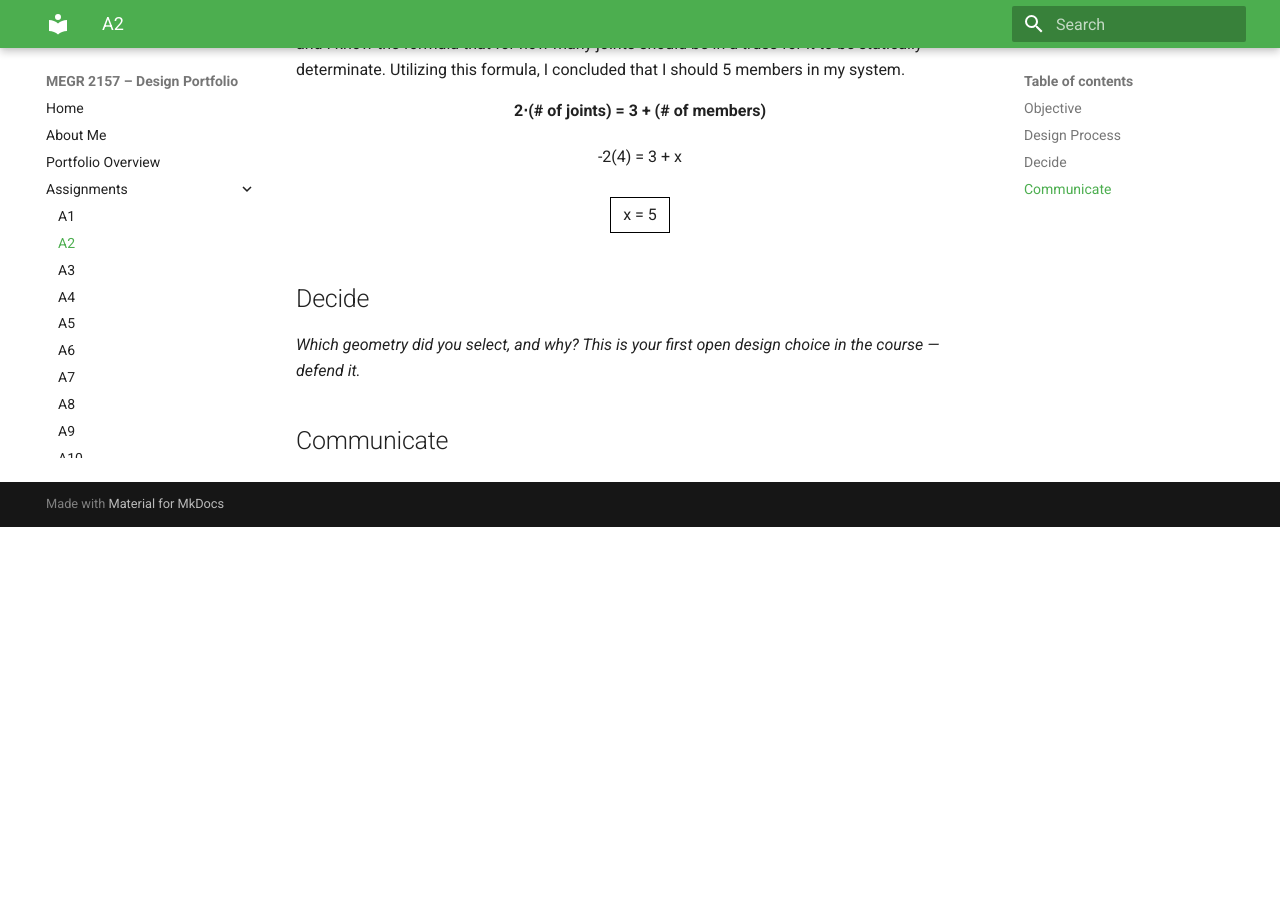
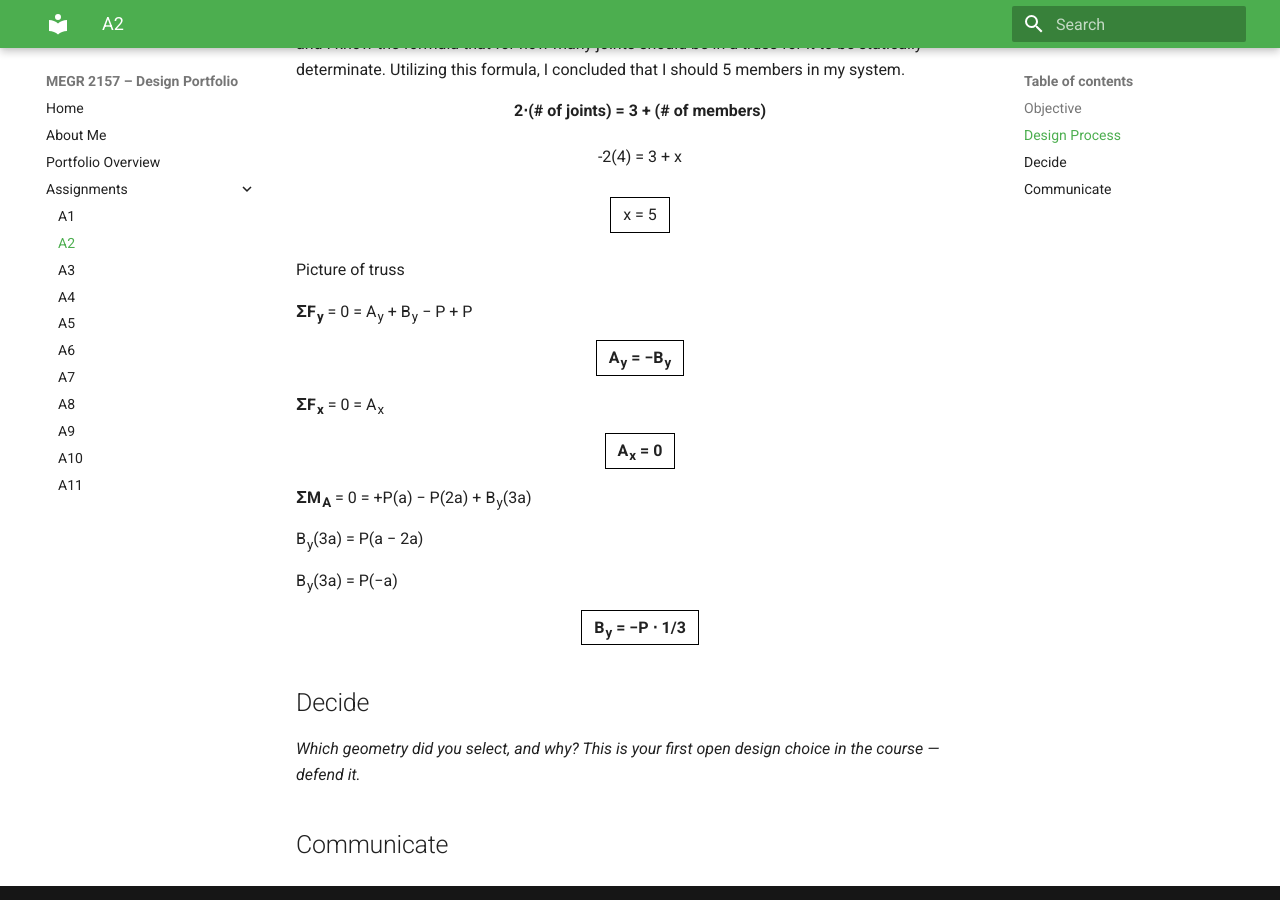
Before and after one commit to SanjayKashyap24/design-projects-portfolio, an MkDocs documentation site: the page built from docs/assignments/A02/index.md, in a window 1280 px wide and 900 px high, scrolled down 899 px. Built offline with MkDocs 1.6.1 and Material for MkDocs 9.7.7, drawn with Linux system fonts in a browser that asks for light colours; before the commit the page ends 1426 px from its top, so only the background shows below that.

Commit message:
Enhance index.md with truss force equations
Added equations and explanations for force equilibrium in truss analysis.

```diff
--- a/docs/assignments/A02/index.md
+++ b/docs/assignments/A02/index.md
@@ -25,7 +25,28 @@ The two things I immediately thought of when I was deciding how to design my tru
   <p style="display: inline-block; border: 1px solid #000; padding: 4px 12px; margin: 8px 0; font-weight: normal;">x = 5</p>
 </div>
 
+Picture of truss
 
+<div style="text-align: left;">
+
+  <p><b>ΣF<sub>y</sub></b> = 0 = A<sub>y</sub> + B<sub>y</sub> − P + P</p>
+  <p style="text-align: center; font-weight: bold; display: block;">
+    <span style="display: inline-block; border: 1px solid #000; padding: 4px 12px;">A<sub>y</sub> = −B<sub>y</sub></span>
+  </p>
+
+  <p><b>ΣF<sub>x</sub></b> = 0 = A<sub>x</sub></p>
+  <p style="text-align: center; font-weight: bold; display: block;">
+    <span style="display: inline-block; border: 1px solid #000; padding: 4px 12px;">A<sub>x</sub> = 0</span>
+  </p>
+
+  <p><b>ΣM<sub>A</sub></b> = 0 = +P(a) − P(2a) + B<sub>y</sub>(3a)</p>
+  <p>B<sub>y</sub>(3a) = P(a − 2a)</p>
+  <p>B<sub>y</sub>(3a) = P(−a)</p>
+  <p style="text-align: center; font-weight: bold; display: block;">
+    <span style="display: inline-block; border: 1px solid #000; padding: 4px 12px;">B<sub>y</sub> = −P ⋅ 1/3</span>
+  </p>
+
+</div>
 
 ## Decide
 _Which geometry did you select, and why? This is your first open design choice in the course — defend it._
```
